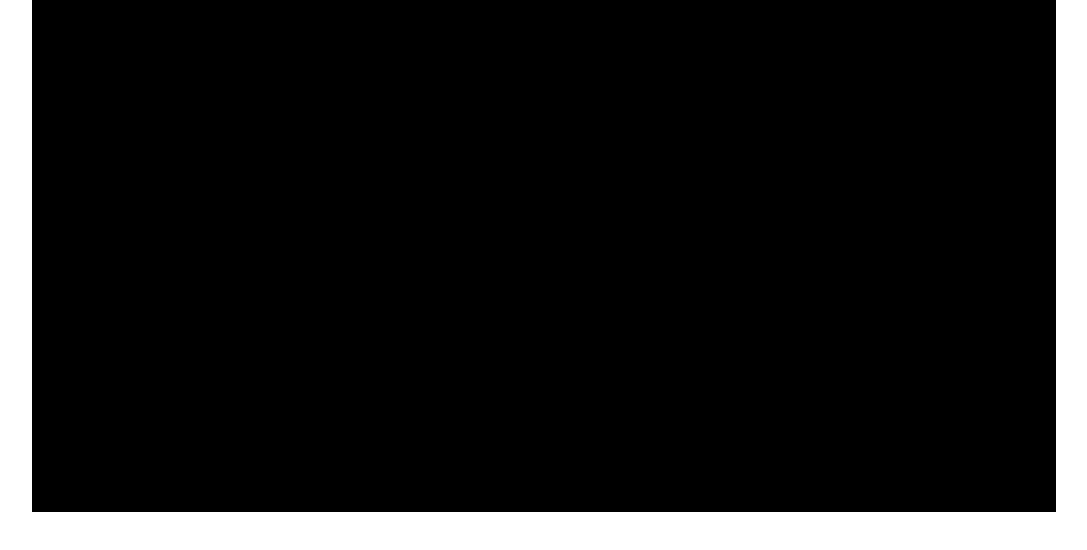
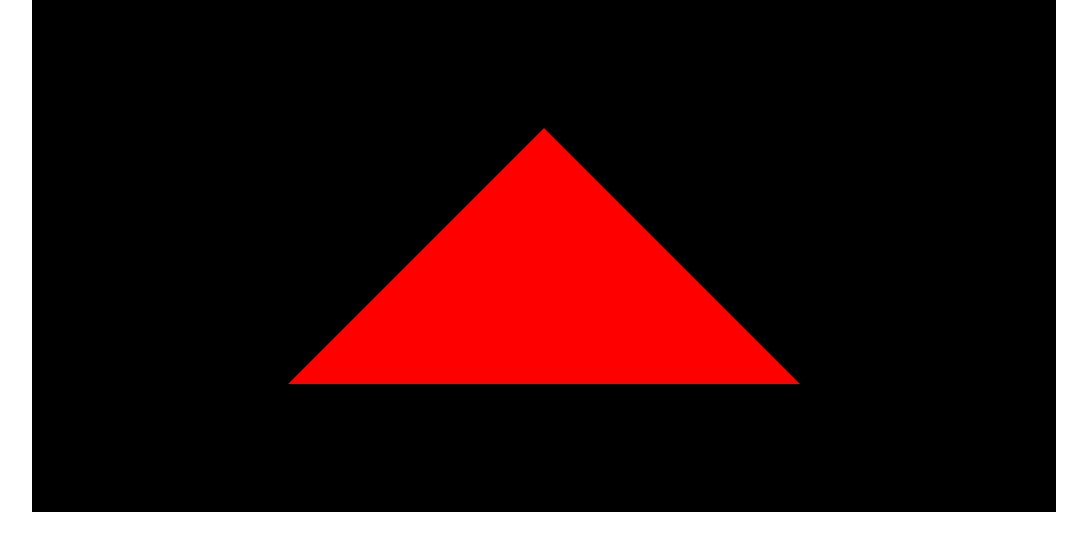
Before and after one commit to HazelDaniel/webgl-practice, a plain HTML site: page click-to-point.html in a window 1280 px wide. Shown: the whole page, without its empty margins (96-1183 px from the left). Drawn offline with Linux system fonts and the light colour scheme.

Commit message:
feat: create a point and click point creation with quadrant-based coloring, create a triangle

```diff
--- a/click-to-point.html
+++ b/click-to-point.html
@@ -7,7 +7,7 @@
     <script src="./click-to-point.js"></script>
     <style>
       body {
-        padding:0  8rem;
+        padding: 0 8rem;
       }
       * {
         margin: 0;
@@ -17,7 +17,7 @@
     </style>
   </head>
   <body>
-    <canvas id="canvas" style="width: 100%; height: 100%;"></canvas>
+    <canvas id="canvas" style="width: 100%; height: 100%"></canvas>
     <script type="x-shader/vertex" id="vertex-shader">
       attribute vec4 a_position;
 
@@ -27,8 +27,10 @@
       }
     </script>
     <script type="x-shader/fragment" id="fragment-shader">
+      precision mediump float;
+      uniform vec4 u_fragColor;
       void main () {
-        gl_FragColor = vec4(1.0, 0.0, 0.0, 1.0);
+        gl_FragColor = u_fragColor;
       }
     </script>
   </body>
--- a/click-to-point.js
+++ b/click-to-point.js
@@ -70,7 +70,28 @@
   return program;
 }
 
-function run() {
+function initVerticesBuffer(gl) {
+  const vertices = new Float32Array(
+    [0.0, 0.5,
+    -0.5, -0.5,
+     0.5, -0.5]);
+
+  const n = 3;
+
+  const buffer = gl.createBuffer();
+
+  if (!buffer) {
+    delete vertices;
+    return -1;
+  }
+
+  gl.bindBuffer(gl.ARRAY_BUFFER, buffer);
+  gl.bufferData(gl.ARRAY_BUFFER, vertices, gl.STATIC_DRAW);
+
+  return n;
+}
+
+function runQuadrantPointColors() {
   const canvas = document.getElementById("canvas");
   const gl = canvas.getContext("webgl");
   const vertexShaderSource =
@@ -85,8 +106,10 @@
 
   const program = initShaders(gl, fragmentShaderSource, vertexShaderSource);
   const aPositionLocation = gl.getAttribLocation(program, "a_position");
+  const uColorLocation = gl.getUniformLocation(program, "u_fragColor");
 
   const positionHistory = [];
+  const colorHistory = [];
 
   gl.clearColor(0.0, 0.0, 0.0, 1.0);
   resizeCanvasToDisplaySize(canvas);
@@ -98,10 +121,25 @@
     let y = event.clientY;
     const rect = event.target.getBoundingClientRect();
 
-    x = ((x - rect.left) - (canvas.width/2)) / (canvas.width / 2);
-    y = (((y - rect.top) - (canvas.height/2)) * -1) / (canvas.height / 2);
+    x = (x - rect.left - canvas.width / 2) / (canvas.width / 2);
+    y = ((y - rect.top - canvas.height / 2) * -1) / (canvas.height / 2);
     positionHistory.push(x);
     positionHistory.push(y);
+
+    if (x >= 0 && y >= 0) {
+      // Q1
+      colorHistory.push([1.0, 0.0, 0.0]);
+    } else if (y >= 0 && x < 0) {
+      // Q2
+      colorHistory.push([0.0, 1.0, 0.0]);
+    } else if (x < 0 && y < 0) {
+      // Q3
+      colorHistory.push([0.0, 0.0, 1.0]);
+    } else {
+      // Q4
+      colorHistory.push([1.0, 0.0, 1.0]);
+    }
+
     gl.clear(gl.COLOR_BUFFER_BIT);
 
     for (let ii = 0; ii < positionHistory.length; ii += 2) {
@@ -111,10 +149,57 @@
         positionHistory[ii + 1],
         0.0
       );
+      gl.uniform4f(
+        uColorLocation,
+        colorHistory[ii / 2][0],
+        colorHistory[ii / 2][1],
+        colorHistory[ii / 2][2],
+        1.0
+      );
       gl.drawArrays(gl.POINTS, 0, 1.0);
     }
   });
+}
 
+function runTriangleRender() {
+  const canvas = document.getElementById("canvas");
+  const gl = canvas.getContext("webgl");
+  const vertexShaderSource =
+    document.getElementById("vertex-shader")?.textContent;
+  const fragmentShaderSource =
+    document.getElementById("fragment-shader")?.textContent;
+
+  if (!gl) {
+    console.warn("your browser doesn't support webgl");
+    return;
+  }
+
+  const program = initShaders(gl, fragmentShaderSource, vertexShaderSource);
+  const aPositionLocation = gl.getAttribLocation(program, "a_position");
+  const uColorLocation = gl.getUniformLocation(program, "u_fragColor");
+
+  gl.clearColor(0.0, 0.0, 0.0, 1.0);
+  resizeCanvasToDisplaySize(canvas);
+  gl.viewport(0, 0, canvas.width, canvas.height);
+  gl.clear(gl.COLOR_BUFFER_BIT);
+
+  const n = initVerticesBuffer(gl);
+
+  if (n < 0) {
+    console.error("failed to init vertices buffer!");
+    return;
+  }
+
+  gl.uniform4f(uColorLocation, 1.0, 0.0, 0.0, 1.0);
+
+  gl.vertexAttribPointer(aPositionLocation, 2, gl.FLOAT, false, 0, 0);
+  gl.enableVertexAttribArray(aPositionLocation);
+  gl.drawArrays(gl.TRIANGLES, 0, n);
+}
+
+function run() {
+  // runQuadrantPointColors();
+  runTriangleRender();
   console.log("shaders running smoothly");
 }
 
```
Also changed, not shown: catalog/click-to-point.jpg (added).
